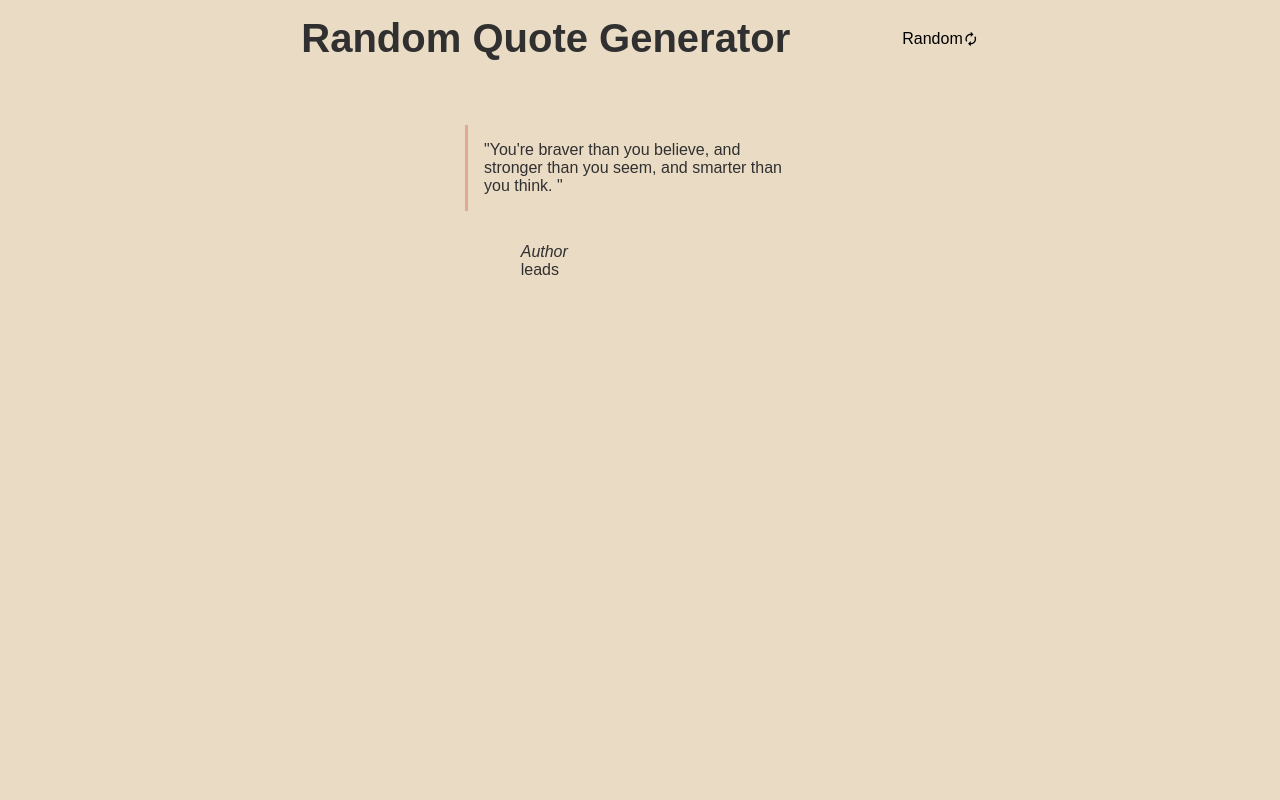
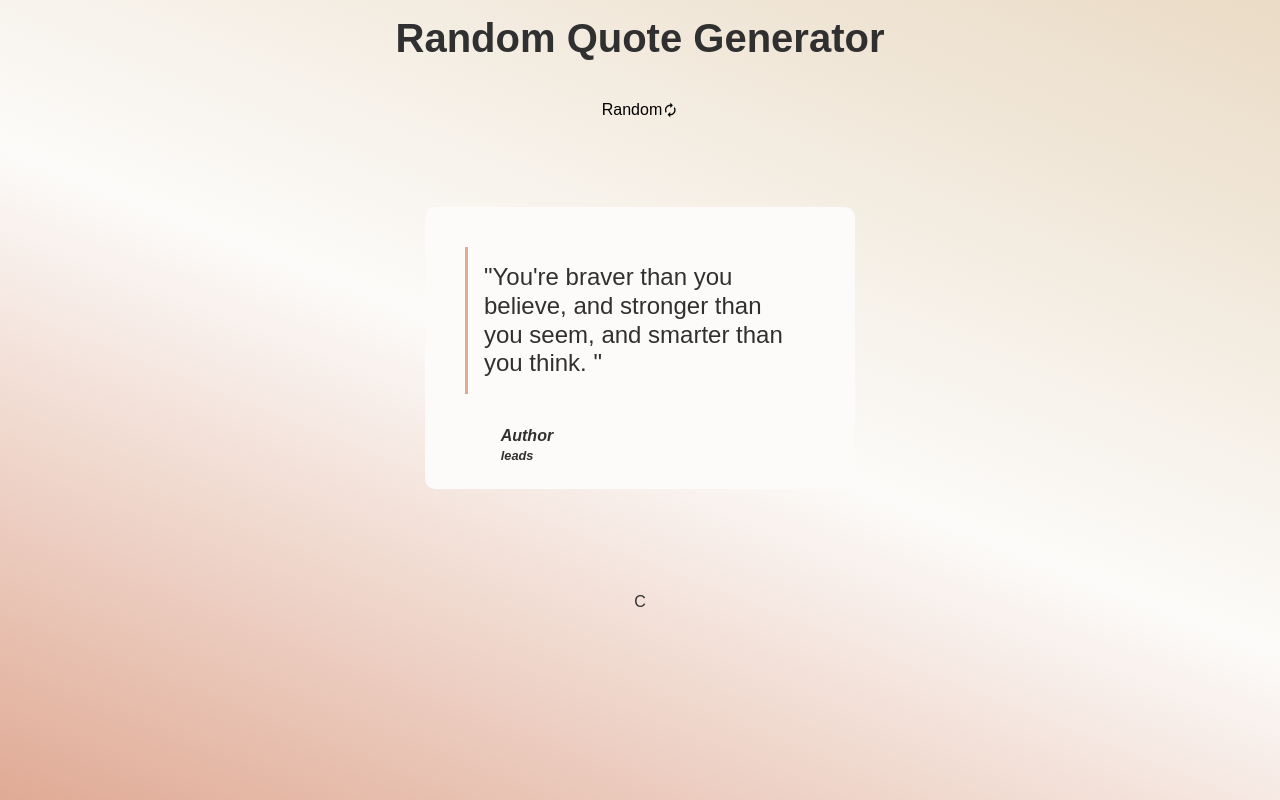
Before and after one commit to yunyun-c/random-quote-generator, a React (Create React App) app: page / in a window 1280 px wide. Built offline with nearby package versions, Linux system fonts and the light colour scheme; a web font is replaced by a local one.

Commit message:
change function

```diff
--- a/package.json
+++ b/package.json
@@ -8,7 +8,7 @@
     "@testing-library/user-event": "^13.5.0",
     "react": "^18.2.0",
     "react-dom": "^18.2.0",
-    "react-scripts": "5.0.1",
+    "react-scripts": "^2.1.3",
     "web-vitals": "^2.1.4"
   },
   "scripts": {
--- a/src/App.js
+++ b/src/App.js
@@ -5,7 +5,7 @@ function App() {
     <div>
       <header className="App-header">
         <h1>Random Quote Generator</h1>
-        <button>
+        <button className="header-btn">
           Random <span class="material-icons">autorenew</span>
         </button>
       </header>
@@ -16,14 +16,18 @@ function App() {
             smarter than you think. "
           </p>
           <div className="author-btn">
-            <a>
-              <i>Author</i> <br /> leads
-            </a>
+            <div id="author">
+              Author <br />
+              <small>leads</small>
+            </div>
 
             <span class="material-icons btn">arrow_right_alt</span>
           </div>
         </div>
       </main>
+      <footer>
+        <p>C</p>
+      </footer>
     </div>
   );
 }
--- a/src/index.css
+++ b/src/index.css
@@ -19,15 +19,25 @@ body {
   margin: auto;
   font-size: 16px;
   font-family: "Ysabeau", sans-serif;
-  background-color: var(--color-1);
+  background: linear-gradient(
+    0.56turn,
+    var(--color-1),
+    var(--color-2),
+    var(--color-3)
+  );
   color: var(--color-font);
+  width: 100vw;
+  height: 100vh;
 }
 
 .App-header {
   display: flex;
+  flex-direction: column;
   align-items: center;
   justify-content: center;
   width: 100%;
+
+  gap: 1rem;
 }
 
 .App-header h1 {
@@ -40,55 +50,110 @@ body {
   font-size: 1rem;
 }
 
-.App-header button {
-  float: right;
+button.header-btn {
   padding: 0.5rem 1rem;
-  margin-left: 5rem;
   border: none;
   background: transparent;
   font-size: 1rem;
   display: flex;
   align-items: center;
   justify-content: center;
+  cursor: pointer;
+}
+
+button.header-btn:hover,
+button.header-btn:hover:focus {
+  padding: 0.5rem 1rem;
+  border: 1px solid var(--color-4);
+  border-radius: 10px;
+  background: var(--color-2);
+  font-size: 1.3rem;
+  font-weight: 700;
+  line-height: 1rem;
+  color: var(--color-4);
 }
 
 main {
   width: 100%;
+  padding: 5rem 0;
   margin: auto;
   display: flex;
   flex-direction: column;
   align-items: center;
   justify-content: center;
+  height: auto;
 }
 
 .quotes {
   padding: 1rem;
   margin: auto;
+
+  border-radius: 10px;
+  background-color: var(--color-2);
 }
 
 .single-quote {
   max-width: 350px;
   border-left: 3px solid var(--color-3);
   padding: 1rem;
-  margin: 2rem;
+  margin: 1.5rem;
+  font-size: 1.5rem;
+  line-height: 1.8rem;
 }
 
 .author-btn {
   display: flex;
-  flex-direction: row;
-  align-items: center;
-  justify-content: space-around;
+  flex-direction: column;
+  align-items: flex-start;
+  justify-content: center;
   cursor: pointer;
+  margin: auto;
+  width: 70%;
+  position: relative;
+
+  border: none;
+  background: transparent;
+  padding: 0.5rem 0;
+}
+
+#author {
+  font-size: 1rem;
+  font-weight: 700;
+  line-height: 1.2rem;
+  font-style: italic;
+}
+
+#author small {
+  font-size: 0.8rem;
+  font-weight: 700;
+  line-height: 1rem;
 }
 
 .material-icons.btn {
-  visibility: hidden;
+  opacity: 0;
+  text-align: right;
+  width: 100%;
+  background: transparent;
+  z-index: 3;
+  position: absolute;
+  right: 1rem;
+  font-size: 1.5rem;
 }
 
-.author-btn:focus-within,
-.material-icons.btn:focus {
-  background-color: var(--color-2);
+.author-btn:hover,
+.author-btn:hover:focus-within {
+  border: 2px solid var(--color-3);
   border-radius: 10px;
-  visibility: visible;
   padding: 1rem 1.5rem;
+  color: var(--color-3);
 }
+
+.material-icons.btn:hover,
+.material-icons.btn:hover:focus {
+  opacity: 1;
+}
+
+footer {
+  text-align: center;
+  padding: 1.5rem;
+}
```
Also changed, not shown: 1 other file (tests, documents, lock files or other folders).
